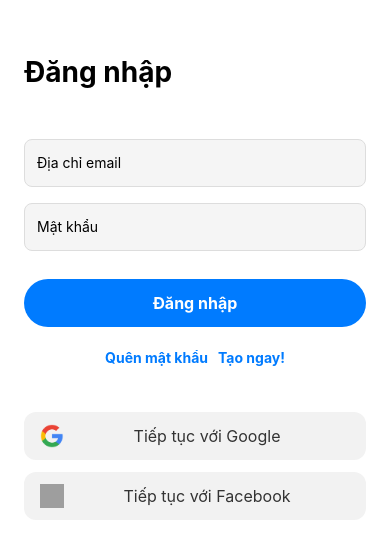
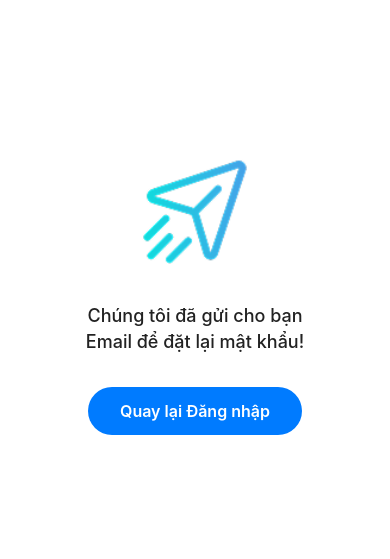
Before and after one commit to QuangVinhNguyen2004/DATT_Lich_Tre_Em, a React Native app: screen /NotiReset in a window 390 px wide. Shown: the part 129-688 px from the top of the page. Built offline with nearby package versions, Linux system fonts and the light colour scheme; grey boxes are pictures that could not be loaded.

Commit message:
Giao diện trang thông báo gửi mật khẩu

```diff
--- a/App.js
+++ b/App.js
@@ -7,6 +7,7 @@ import SettingsScreen from './screens/SettingScreen';
 import PostScreen from './screens/PostScreen';
 import NotificationScreen from './screens/NotificationScreen';
 import PassResetScreen from './screens/PassReset';
+import PasswordResetNoticeScreen from './screens/NotiReset';
 
 import { NavigationContainer } from '@react-navigation/native';
 import { createNativeStackNavigator } from '@react-navigation/native-stack';
@@ -46,6 +47,7 @@ const TabNavigator = () => {
       <Tab.Screen name="Notification" options={{ headerShown: false }} component={NotificationScreen} />
       <Tab.Screen name="Post" options={{ headerShown: false }} component={PostScreen} />
       <Tab.Screen name="Setting" options={{ headerShown: false }} component={SettingsScreen} />
+
     </Tab.Navigator>
   );
 };
@@ -60,6 +62,7 @@ export default function App() {
           <Stack.Screen options={{ headerShown: false }} name="Register" component={RegisterScreen} />
           <Stack.Screen options={{ headerShown: false }} name="Menu" component={TabNavigator} />
         <Stack.Screen options={{ headerShown: false }} name="PassReset" component={PassResetScreen} />
+        <Stack.Screen options={{ headerShown: false }} name="NotiReset" component={PasswordResetNoticeScreen} />
         </Stack.Navigator>
       </NavigationContainer>
     </>
--- /dev/null
+++ b/screens/NotiReset.js
@@ -0,0 +1,71 @@
+import React from 'react';
+import {
+  View,
+  Text,
+  StyleSheet,
+  Image,
+  TouchableOpacity,
+  SafeAreaView,
+} from 'react-native';
+
+const PasswordResetNoticeScreen = ({ navigation }) => {
+  return (
+    <SafeAreaView style={styles.container}>
+
+      <Image
+        source={require('../assets/img/muiten.png')}
+        style={styles.image}
+        resizeMode="contain"
+      />
+
+      {/* Nội dung */}
+      <Text style={styles.text}>
+        Chúng tôi đã gửi cho bạn{'\n'}Email để đặt lại mật khẩu!
+      </Text>
+
+      {/* Nút quay lại đăng nhập */}
+      <TouchableOpacity
+        style={styles.button}
+        onPress={() => navigation.navigate('Login')}
+      >
+        <Text style={styles.buttonText}>Quay lại Đăng nhập</Text>
+      </TouchableOpacity>
+    </SafeAreaView>
+  );
+};
+
+export default PasswordResetNoticeScreen;
+
+const styles = StyleSheet.create({
+  container: {
+    flex: 1,
+    backgroundColor: '#fff',
+    justifyContent: 'center',
+    alignItems: 'center',
+    paddingHorizontal: 24,
+  },
+  image: {
+    width: 120,
+    height: 120,
+    marginBottom: 32,
+  },
+  text: {
+    fontSize: 18,
+    color: '#222',
+    textAlign: 'center',
+    marginBottom: 32,
+    fontWeight: '500',
+    lineHeight: 26,
+  },
+  button: {
+    backgroundColor: '#007BFF',
+    borderRadius: 28,
+    paddingVertical: 14,
+    paddingHorizontal: 32,
+  },
+  buttonText: {
+    color: '#fff',
+    fontSize: 16,
+    fontWeight: '600',
+  },
+});
--- a/screens/PassReset.js
+++ b/screens/PassReset.js
@@ -39,7 +39,7 @@ const PassResetScreen = ({ navigation }) => {
       />
 
       {/* Nút tiếp tục */}
-      <TouchableOpacity style={styles.button} onPress={handleResetPassword}>
+      <TouchableOpacity style={styles.button} onPress={() => navigation.navigate('NotiReset')}>
         <Text style={styles.buttonText}>Tiếp tục</Text>
       </TouchableOpacity>
     </SafeAreaView>
```
Also changed, not shown: assets/img/muiten.png (added).
